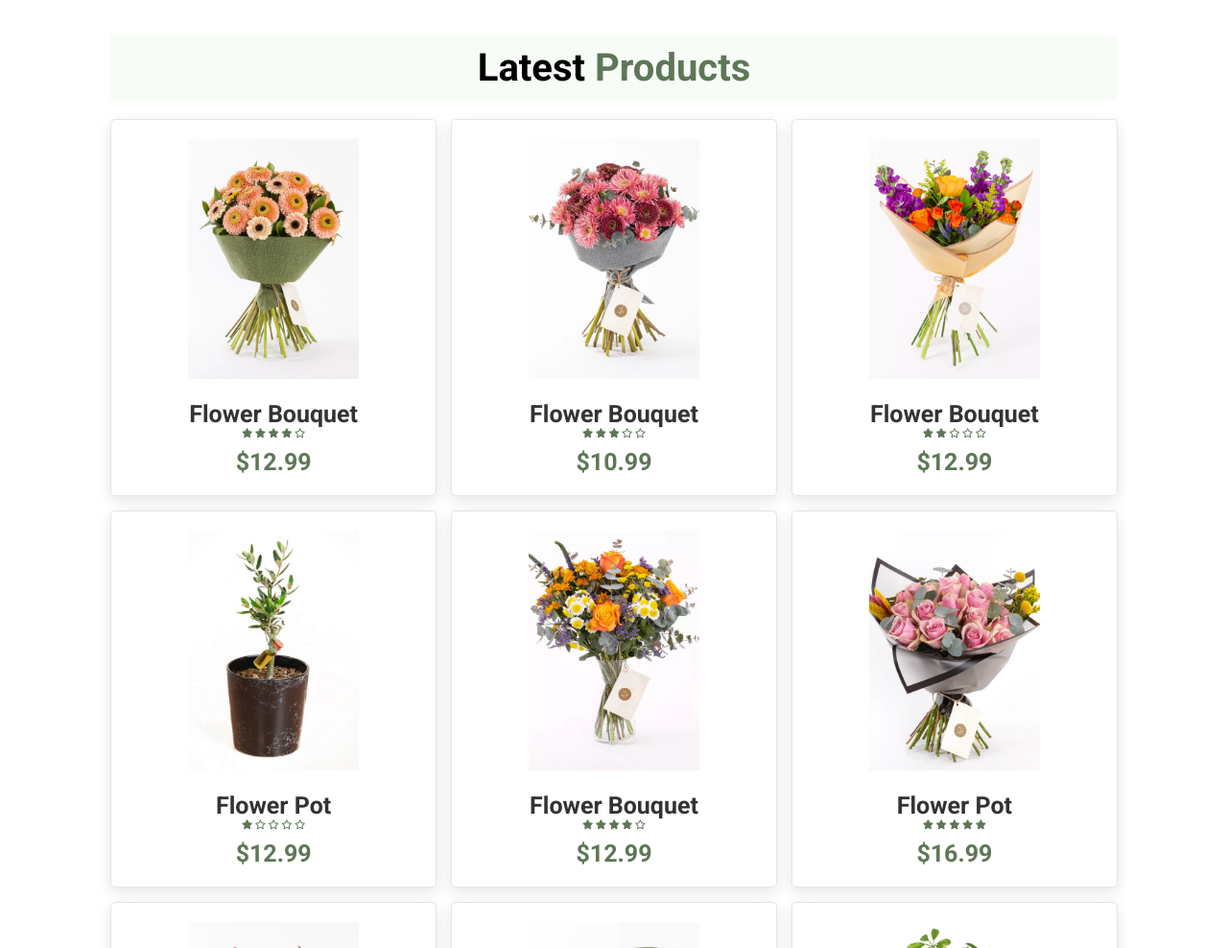
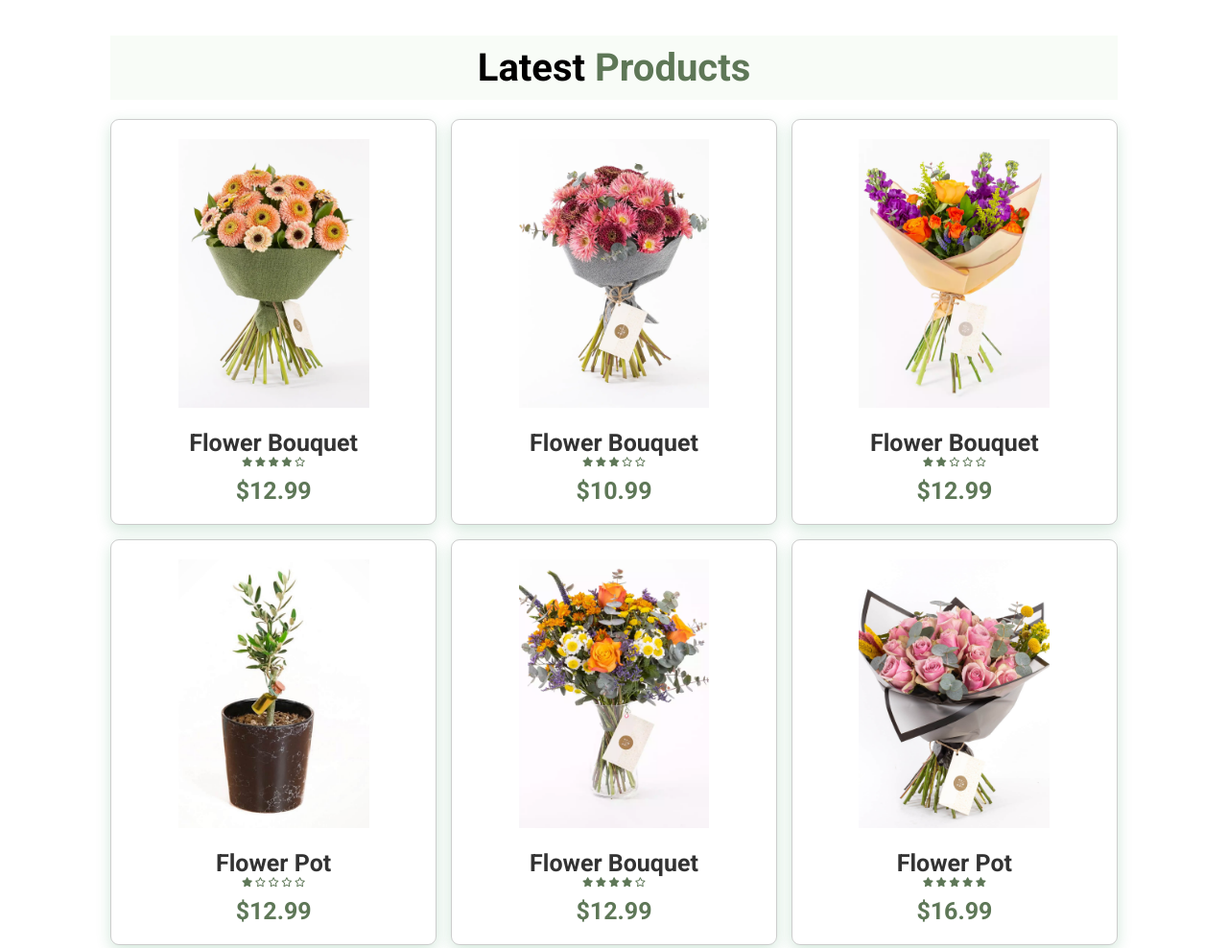
Before and after one commit to erdincdursun/Erdinc_Dursun_Eticaret_Projesi, a plain HTML site: page index.html in a window 1280 px wide. Shown: the part 1560-2548 px from the top of the page at 96% size. Drawn offline with Linux system fonts and the light colour scheme.

Commit message:
Update style.css

```diff
--- a/style.css
+++ b/style.css
@@ -257,9 +257,9 @@ header .logo {
 
 .products .box-container .box {
     flex: 1 1 30rem;
-    box-shadow: 0 .5rem 1.5rem rgba(0, 0, 0, .1);
-    border-radius: .5rem;
-    border: .1rem solid rgba(0, 0, 0, .1);
+    box-shadow: 0 .5rem 1.5rem rgba(36, 139, 77, 0.2);
+    border-radius: .9rem;
+    border: .1rem solid rgba(0, 0, 0, .2);
     position: relative;
 }
 
@@ -271,11 +271,12 @@ header .logo {
 }
 
 .products .box-container .box .image img {
-    height: 25rem;
+    height: 28rem;
 }
 
 .products .box-container .box:hover .image img {
     transform: scale(1.1);
+    /* Resmin üzerine gelince büyütür */
 }
 
 .products .box-container .box .image .icons {
```
